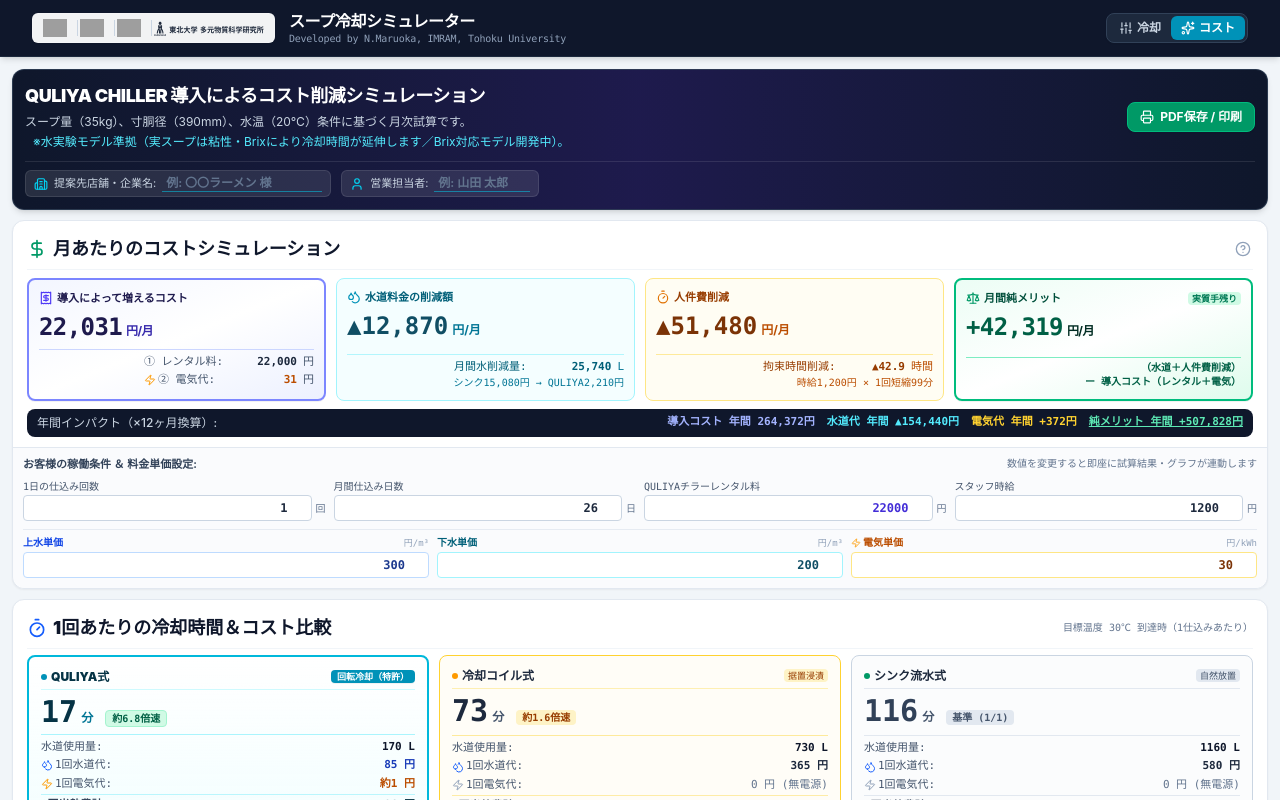
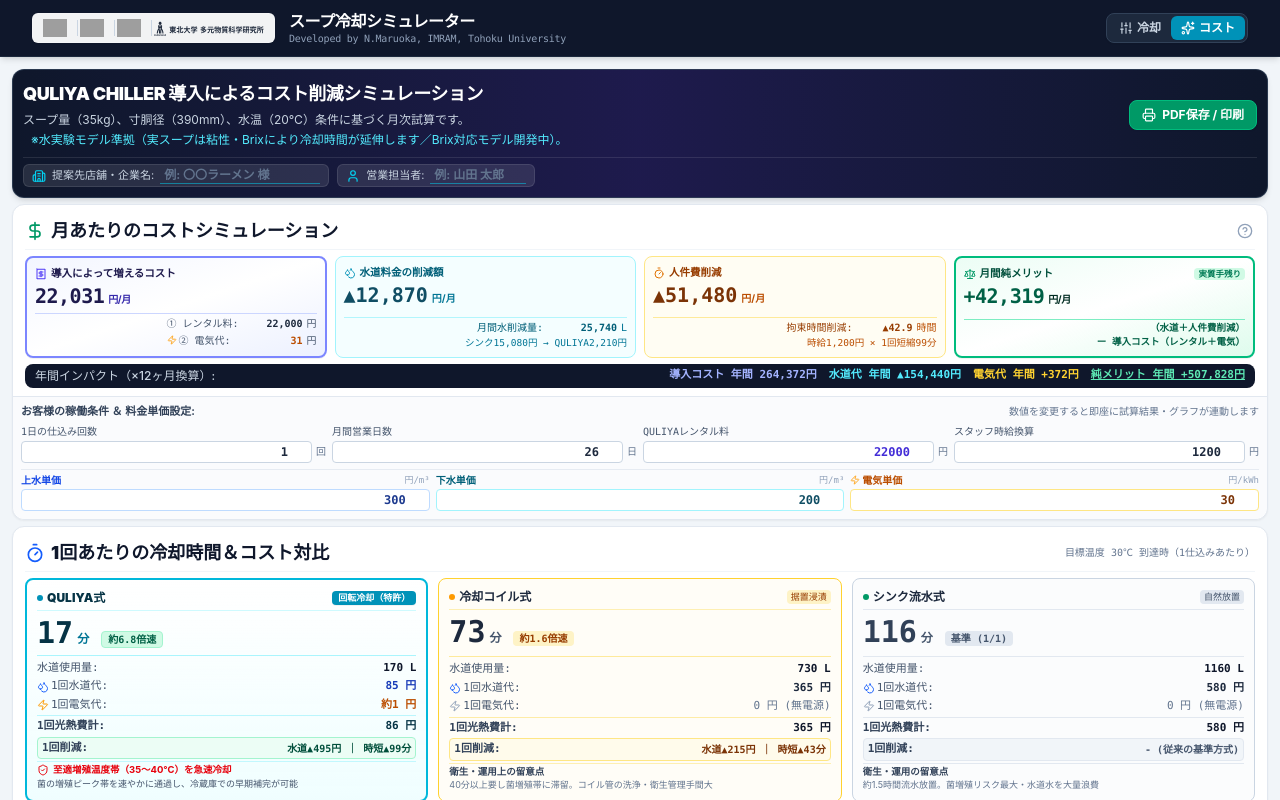
Before and after one commit to nobuhiromaruokad4-cpu/20261020-quliya, a React (Vite) app: page / in a window 1280 px wide. Both pictures are taken after a click on the button "コスト". Shown: the top 800 px of the page. Built offline with nearby package versions, Linux system fonts and the light colour scheme; grey boxes are pictures that could not be loaded.

Commit message:
style: adjust layout spacing in SalesSummaryMode
Reduce padding and margin values in the SalesSummaryMode component to optimize the layout density and visual balance.

```diff
--- a/src/components/SalesSummaryMode.tsx
+++ b/src/components/SalesSummaryMode.tsx
@@ -162,10 +162,10 @@
   };
 
   return (
-    <div className="space-y-2.5">
+    <div className="space-y-1.5">
       {/* 1. トップバナー & アクション */}
-      <div className="bg-gradient-to-r from-slate-900 via-indigo-950 to-slate-900 rounded-xl p-3 text-white shadow-md border border-slate-700/80">
-        <div className="flex flex-col sm:flex-row sm:items-center justify-between gap-3 pb-2.5 border-b border-white/10">
+      <div className="bg-gradient-to-r from-slate-900 via-indigo-950 to-slate-900 rounded-xl p-2.5 text-white shadow-md border border-slate-700/80">
+        <div className="flex flex-col sm:flex-row sm:items-center justify-between gap-2 pb-2 border-b border-white/10">
           <div>
             <h2 className="text-base sm:text-lg font-black tracking-tight text-white flex items-center gap-2">
               QULIYA CHILLER 導入によるコスト削減シミュレーション
@@ -191,8 +191,8 @@
           </div>
         </div>
 
-        <div className="pt-2 flex flex-wrap items-center gap-2.5 text-xs">
-          <div className="flex items-center space-x-1.5 bg-white/10 px-2 py-1 rounded-md border border-white/10">
+        <div className="pt-1.5 flex flex-wrap items-center gap-2 text-xs">
+          <div className="flex items-center space-x-1.5 bg-white/10 px-2 py-0.5 rounded-md border border-white/10">
             <Building2 className="w-3.5 h-3.5 text-cyan-400 shrink-0" />
             <span className="text-[11px] text-slate-300">提案先店舗・企業名:</span>
             <input
@@ -204,7 +204,7 @@
             />
           </div>
 
-          <div className="flex items-center space-x-1.5 bg-white/10 px-2 py-1 rounded-md border border-white/10">
+          <div className="flex items-center space-x-1.5 bg-white/10 px-2 py-0.5 rounded-md border border-white/10">
             <User className="w-3.5 h-3.5 text-cyan-400 shrink-0" />
             <span className="text-[11px] text-slate-300">営業担当者:</span>
             <input
@@ -219,11 +219,11 @@
       </div>
 
       {/* 2. メインハイライト: 月あたりのコストシミュレーション */}
-      <div className="bg-white rounded-xl p-3 sm:p-3.5 border border-slate-200 shadow-xs page-break-inside-avoid">
+      <div className="bg-white rounded-xl p-2.5 sm:p-3 border border-slate-200 shadow-xs page-break-inside-avoid">
         <div>
-          <div className="flex items-center justify-between pb-1.5 border-b border-slate-100 mb-2">
+          <div className="flex items-center justify-between pb-1 border-b border-slate-100 mb-1.5">
             <div className="flex items-center space-x-1.5">
-              <DollarSign className="w-5 h-5 text-emerald-600 shrink-0" />
+              <DollarSign className="w-4 h-4 sm:w-5 sm:h-5 text-emerald-600 shrink-0" />
               <h3 className="font-black text-base sm:text-lg text-slate-900">
                 月あたりのコストシミュレーション
               </h3>
@@ -238,7 +238,7 @@
           </div>
 
           {showRoiHelp && (
-            <div className="mb-2.5 p-2 bg-slate-50 border border-slate-200 rounded-lg text-[11px] text-slate-600 space-y-1">
+            <div className="mb-2 p-2 bg-slate-50 border border-slate-200 rounded-lg text-[11px] text-slate-600 space-y-1">
               <p>
                 <strong>計算条件:</strong> 月稼働 {monthlyDays}日 × 1日 {dailyBatches}回 ＝ 計 {monthlyBatches}回の冷却仕込み。
               </p>
@@ -254,33 +254,32 @@
             </div>
           )}
 
-          {/* メリットカード群 (4カラム配置) */}
-          <div className="grid grid-cols-1 sm:grid-cols-2 lg:grid-cols-4 gap-2 sm:gap-2.5 mb-2">
+          {/* 月間コスト・削減額およびメリットカード群 (4カラム配置 & 縦幅コンパクト化) */}
+          <div className="grid grid-cols-2 lg:grid-cols-4 gap-1.5 sm:gap-2 mb-1.5">
             {/* ① 導入コスト */}
-            <div className="p-2.5 rounded-lg border-2 border-indigo-400 bg-gradient-to-br from-indigo-50/70 via-white to-indigo-100/60 flex flex-col justify-between shadow-2xs">
+            <div className="p-1.5 sm:p-2 rounded-lg border-2 border-indigo-400 bg-gradient-to-br from-indigo-50/70 via-white to-indigo-100/60 flex flex-col justify-between shadow-2xs">
               <div>
                 <div className="flex items-center justify-between">
-                  <span className="text-[11px] font-black text-indigo-950 flex items-center gap-1">
-                    <Receipt className="w-3.5 h-3.5 text-indigo-600 shrink-0" />
+                  <span className="text-[10.5px] font-black text-indigo-950 flex items-center gap-1">
+                    <Receipt className="w-3 h-3 text-indigo-600 shrink-0" />
                     <span>導入によって増えるコスト</span>
                   </span>
                 </div>
-                <div className="mt-1 text-2xl sm:text-2xl font-black text-indigo-950 font-mono tracking-tight">
+                <div className="mt-0.5 text-lg sm:text-xl font-black text-indigo-950 font-mono tracking-tight leading-tight">
                   {addedCostMonth.toLocaleString()}
-                  <span className="text-xs font-bold ml-1 text-indigo-800 font-sans">円/月</span>
+                  <span className="text-[10px] font-bold ml-1 text-indigo-800 font-sans">円/月</span>
                 </div>
               </div>
 
-              {/* 右寄せ＆右揃え構造 */}
-              <div className="mt-1.5 pt-1 border-t border-indigo-200/90 text-[11px] font-mono flex flex-col items-end">
-                <div className="grid grid-cols-[auto_1fr_auto] gap-x-1.5 items-center text-slate-600 w-full max-w-[170px]">
+              <div className="mt-1 pt-0.5 border-t border-indigo-200/90 text-[10px] font-mono flex flex-col items-end">
+                <div className="grid grid-cols-[auto_1fr_auto] gap-x-1 items-center text-slate-600 w-full max-w-[150px]">
                   <span className="text-left whitespace-nowrap">① レンタル料:</span>
                   <span className="text-right font-bold text-slate-800">{monthlyRentalYen.toLocaleString()}</span>
                   <span className="text-right text-slate-600">円</span>
                 </div>
-                <div className="grid grid-cols-[auto_1fr_auto] gap-x-1.5 items-center text-slate-600 w-full max-w-[170px] mt-0.5">
+                <div className="grid grid-cols-[auto_1fr_auto] gap-x-1 items-center text-slate-600 w-full max-w-[150px] mt-0.5">
                   <span className="text-left whitespace-nowrap flex items-center gap-0.5">
-                    <Zap className="w-3 h-3 text-amber-500" />
+                    <Zap className="w-2.5 h-2.5 text-amber-500" />
                     <span>② 電気代:</span>
                   </span>
                   <span className="text-right font-bold text-amber-700">{rotElecCostMonth.toLocaleString()}</span>
@@ -290,85 +289,82 @@
             </div>
 
             {/* ② 水道代削減 */}
-            <div className="p-2.5 rounded-lg border border-cyan-200 bg-cyan-50/60 flex flex-col justify-between">
+            <div className="p-1.5 sm:p-2 rounded-lg border border-cyan-200 bg-cyan-50/60 flex flex-col justify-between">
               <div>
                 <div className="flex items-center justify-between">
-                  <span className="text-[11px] font-bold text-cyan-800 flex items-center gap-1">
-                    <Droplets className="w-3.5 h-3.5 text-cyan-600 shrink-0" />
+                  <span className="text-[10.5px] font-bold text-cyan-800 flex items-center gap-1">
+                    <Droplets className="w-3 h-3 text-cyan-600 shrink-0" />
                     <span>水道料金の削減額</span>
                   </span>
                 </div>
-                <div className="mt-1 text-2xl sm:text-2xl font-black text-cyan-900 font-mono">
+                <div className="mt-0.5 text-lg sm:text-xl font-black text-cyan-900 font-mono leading-tight">
                   ▲{waterSavingsMonth.toLocaleString()}
-                  <span className="text-xs font-bold ml-1 text-cyan-700 font-sans">円/月</span>
+                  <span className="text-[10px] font-bold ml-1 text-cyan-700 font-sans">円/月</span>
                 </div>
               </div>
 
-              {/* 右寄せ＆右揃え構造 */}
-              <div className="mt-1.5 pt-1 border-t border-cyan-200/80 text-[11px] font-mono flex flex-col items-end">
-                <div className="grid grid-cols-[auto_1fr_auto] gap-x-1.5 items-center text-cyan-800 w-full max-w-[170px]">
+              <div className="mt-1 pt-0.5 border-t border-cyan-200/80 text-[10px] font-mono flex flex-col items-end">
+                <div className="grid grid-cols-[auto_1fr_auto] gap-x-1 items-center text-cyan-800 w-full max-w-[150px]">
                   <span className="text-left whitespace-nowrap">月間水削減量:</span>
                   <span className="text-right font-bold">{((sinkWater - rotWater) * monthlyBatches).toLocaleString()}</span>
                   <span className="text-right text-cyan-700">L</span>
                 </div>
-                <div className="text-[10px] text-cyan-700 leading-tight mt-0.5 text-right w-full">
+                <div className="text-[9.5px] text-cyan-700 leading-tight mt-0.5 text-right w-full">
                   シンク{sinkWaterCostMonth.toLocaleString()}円 → QULIYA{rotWaterCostMonth.toLocaleString()}円
                 </div>
               </div>
             </div>
 
             {/* ③ 人件費削減 */}
-            <div className="p-2.5 rounded-lg border border-amber-200 bg-amber-50/60 flex flex-col justify-between">
+            <div className="p-1.5 sm:p-2 rounded-lg border border-amber-200 bg-amber-50/60 flex flex-col justify-between">
               <div>
                 <div className="flex items-center justify-between">
-                  <span className="text-[11px] font-bold text-amber-800 flex items-center gap-1">
-                    <Timer className="w-3.5 h-3.5 text-amber-600 shrink-0" />
+                  <span className="text-[10.5px] font-bold text-amber-800 flex items-center gap-1">
+                    <Timer className="w-3 h-3 text-amber-600 shrink-0" />
                     <span>人件費削減</span>
                   </span>
                 </div>
-                <div className="mt-1 text-2xl sm:text-2xl font-black text-amber-900 font-mono">
+                <div className="mt-0.5 text-lg sm:text-xl font-black text-amber-900 font-mono leading-tight">
                   ▲{laborSavingsMonth.toLocaleString()}
-                  <span className="text-xs font-bold ml-1 text-amber-700 font-sans">円/月</span>
+                  <span className="text-[10px] font-bold ml-1 text-amber-700 font-sans">円/月</span>
                 </div>
               </div>
 
-              {/* 右寄せ＆右揃え構造 */}
-              <div className="mt-1.5 pt-1 border-t border-amber-200/80 text-[11px] font-mono flex flex-col items-end">
-                <div className="grid grid-cols-[auto_1fr_auto] gap-x-1.5 items-center text-amber-800 w-full max-w-[170px]">
+              <div className="mt-1 pt-0.5 border-t border-amber-200/80 text-[10px] font-mono flex flex-col items-end">
+                <div className="grid grid-cols-[auto_1fr_auto] gap-x-1 items-center text-amber-800 w-full max-w-[150px]">
                   <span className="text-left whitespace-nowrap">拘束時間削減:</span>
                   <span className="text-right font-bold">▲{timeSavingsHoursMonth.toFixed(1)}</span>
                   <span className="text-right text-amber-700">時間</span>
                 </div>
-                <div className="text-[10px] text-amber-700 leading-tight mt-0.5 text-right w-full">
+                <div className="text-[9.5px] text-amber-700 leading-tight mt-0.5 text-right w-full">
                   時給{hourlyWage.toLocaleString()}円 × 1回短縮{timeSavingsMinPerBatch}分
                 </div>
               </div>
             </div>
 
             {/* ④ 純手残りメリット */}
-            <div className="p-2.5 rounded-lg border-2 border-emerald-500 bg-gradient-to-br from-emerald-50 via-white to-emerald-100/70 flex flex-col justify-between shadow-2xs">
+            <div className="p-1.5 sm:p-2 rounded-lg border-2 border-emerald-500 bg-gradient-to-br from-emerald-50 via-white to-emerald-100/70 flex flex-col justify-between shadow-2xs">
               <div>
                 <div className="flex items-center justify-between">
-                  <span className="text-[11px] font-black text-emerald-900 flex items-center gap-1">
-                    <Scale className="w-3.5 h-3.5 text-emerald-600 shrink-0" />
+                  <span className="text-[10.5px] font-black text-emerald-900 flex items-center gap-1">
+                    <Scale className="w-3 h-3 text-emerald-600 shrink-0" />
                     <span>月間純メリット</span>
                   </span>
-                  <span className="text-[9px] font-bold text-emerald-700 bg-emerald-100 px-1 py-0.2 rounded font-sans">
+                  <span className="text-[8.5px] font-bold text-emerald-700 bg-emerald-100 px-1 py-0.2 rounded font-sans">
                     実質手残り
                   </span>
                 </div>
-                <div className="mt-1 text-2xl sm:text-2xl font-black text-emerald-800 font-mono tracking-tight flex items-baseline">
+                <div className="mt-0.5 text-lg sm:text-xl font-black text-emerald-800 font-mono tracking-tight flex items-baseline leading-tight">
                   {netSavingsMonth >= 0 ? `+${netSavingsMonth.toLocaleString()}` : `${netSavingsMonth.toLocaleString()}`}
-                  <span className="text-xs font-bold ml-1 text-emerald-950 font-sans">円/月</span>
+                  <span className="text-[10px] font-bold ml-1 text-emerald-950 font-sans">円/月</span>
                 </div>
               </div>
 
-              {/* 右寄せ＆右揃え構造 */}
-              <div className="mt-1.5 pt-1 border-t border-emerald-300/80 text-[11px] font-mono flex flex-col items-end">
-                <div className="text-[10px] text-emerald-800 font-semibold leading-tight text-right w-full">
+              <div className="mt-1 pt-0.5 border-t border-emerald-300/80 text-[9.5px] font-mono flex flex-col items-end">
+                <div className="text-[9.5px] text-emerald-800 font-semibold leading-tight text-right w-full">
                   （水道＋人件費削減）
                 </div>
-                <div className="text-[10px] text-emerald-800 font-semibold leading-tight text-right w-full mt-0.5">
+                <div className="text-[9.5px] text-emerald-800 font-semibold leading-tight text-right w-full mt-0.5">
                   ー 導入コスト（レンタル＋電気）
                 </div>
               </div>
@@ -376,7 +372,7 @@
           </div>
 
           {/* 年間換算バー */}
-          <div className="bg-slate-900 text-white rounded-lg px-2.5 py-1.5 flex flex-wrap items-center justify-between gap-1 text-xs">
+          <div className="bg-slate-900 text-white rounded-lg px-2.5 py-1 flex flex-wrap items-center justify-between gap-1 text-xs">
             <span className="text-slate-300 font-medium">
               年間インパクト（×12ヶ月換算）:
             </span>
@@ -398,7 +394,7 @@
         </div>
 
         {/* 試算条件の入力コントロール */}
-        <div className="mt-2.5 pt-2 border-t border-slate-200 bg-slate-50/70 -mx-3 -mb-3 sm:-mx-3.5 sm:-mb-3.5 p-2.5 rounded-b-xl space-y-2">
+        <div className="mt-2 pt-1.5 border-t border-slate-200 bg-slate-50/70 -mx-2.5 -mb-2.5 sm:-mx-3 sm:-mb-3 p-2 rounded-b-xl space-y-1.5">
           <div className="text-[11px] font-bold text-slate-700 flex items-center justify-between">
             <span>お客様の稼働条件 ＆ 料金単価設定:</span>
             <span className="text-[10px] text-slate-500 font-normal">
@@ -406,7 +402,7 @@
             </span>
           </div>
 
-          <div className="grid grid-cols-2 sm:grid-cols-4 gap-2 text-xs font-mono">
+          <div className="grid grid-cols-2 sm:grid-cols-4 gap-1.5 text-xs font-mono">
             <div>
               <label className="text-[10px] text-slate-600 block mb-0.5">1日の仕込み回数</label>
               <div className="flex items-center space-x-1">
@@ -417,14 +413,14 @@
                   step="1"
                   value={dailyBatches}
                   onChange={(e) => setDailyBatches(Math.max(1, parseInt(e.target.value) || 1))}
-                  className="w-full bg-white border border-slate-300 rounded px-2 py-1 text-xs font-bold text-slate-800 text-right"
+                  className="w-full bg-white border border-slate-300 rounded px-2 py-0.5 text-xs font-bold text-slate-800 text-right"
                 />
                 <span className="text-slate-500 text-[10px]">回</span>
               </div>
             </div>
 
             <div>
-              <label className="text-[10px] text-slate-600 block mb-0.5">月間仕込み日数</label>
+              <label className="text-[10px] text-slate-600 block mb-0.5">月間営業日数</label>
               <div className="flex items-center space-x-1">
                 <input
                   type="number"
@@ -433,14 +429,14 @@
                   step="1"
                   value={monthlyDays}
                   onChange={(e) => setMonthlyDays(Math.max(1, parseInt(e.target.value) || 1))}
-                  className="w-full bg-white border border-slate-300 rounded px-2 py-1 text-xs font-bold text-slate-800 text-right"
+                  className="w-full bg-white border border-slate-300 rounded px-2 py-0.5 text-xs font-bold text-slate-800 text-right"
                 />
                 <span className="text-slate-500 text-[10px]">日</span>
               </div>
             </div>
 
             <div>
-              <label className="text-[10px] text-slate-600 block mb-0.5">QULIYAチラーレンタル料</label>
+              <label className="text-[10px] text-slate-600 block mb-0.5">QULIYAレンタル料</label>
               <div className="flex items-center space-x-1">
                 <input
                   type="number"
@@ -449,14 +445,14 @@
                   step="1000"
                   value={monthlyRentalYen}
                   onChange={(e) => setMonthlyRentalYen(Math.max(0, parseInt(e.target.value) || 0))}
-                  className="w-full bg-white border border-slate-300 rounded px-2 py-1 text-xs font-bold text-indigo-700 text-right"
+                  className="w-full bg-white border border-slate-300 rounded px-2 py-0.5 text-xs font-bold text-indigo-700 text-right"
                 />
                 <span className="text-slate-500 text-[10px]">円</span>
               </div>
             </div>
 
             <div>
-              <label className="text-[10px] text-slate-600 block mb-0.5">スタッフ時給</label>
+              <label className="text-[10px] text-slate-600 block mb-0.5">スタッフ時給換算</label>
               <div className="flex items-center space-x-1">
                 <input
                   type="number"
@@ -465,14 +461,14 @@
                   step="50"
                   value={hourlyWage}
                   onChange={(e) => setHourlyWage(Math.max(0, parseInt(e.target.value) || 0))}
-                  className="w-full bg-white border border-slate-300 rounded px-2 py-1 text-xs font-bold text-slate-800 text-right"
+                  className="w-full bg-white border border-slate-300 rounded px-2 py-0.5 text-xs font-bold text-slate-800 text-right"
                 />
                 <span className="text-slate-500 text-[10px]">円</span>
               </div>
             </div>
           </div>
 
-          <div className="pt-1.5 border-t border-slate-200/80 grid grid-cols-1 sm:grid-cols-3 gap-2 text-xs font-mono">
+          <div className="pt-1 border-t border-slate-200/80 grid grid-cols-1 sm:grid-cols-3 gap-1.5 text-xs font-mono">
             <div>
               <div className="flex items-center justify-between mb-0.5">
                 <label className="text-[10px] font-semibold text-blue-700">上水単価</label>
@@ -485,7 +481,7 @@
                 step="10"
                 value={supplyCost}
                 onChange={(e) => handleWaterSupplyChange(parseFloat(e.target.value) || 0)}
-                className="w-full bg-white border border-blue-200 rounded px-2 py-1 text-xs font-bold text-blue-900 text-right focus:border-blue-400 focus:outline-none"
+                className="w-full bg-white border border-blue-200 rounded px-2 py-0.5 text-xs font-bold text-blue-900 text-right focus:border-blue-400 focus:outline-none"
               />
             </div>
 
@@ -501,7 +497,7 @@
                 step="10"
                 value={drainCost}
                 onChange={(e) => handleWaterDrainChange(parseFloat(e.target.value) || 0)}
-                className="w-full bg-white border border-cyan-200 rounded px-2 py-1 text-xs font-bold text-cyan-900 text-right focus:border-cyan-400 focus:outline-none"
+                className="w-full bg-white border border-cyan-200 rounded px-2 py-0.5 text-xs font-bold text-cyan-900 text-right focus:border-cyan-400 focus:outline-none"
               />
             </div>
 
@@ -520,7 +516,7 @@
                 step="1"
                 value={electricityCostPerKwh}
                 onChange={(e) => handleElectricityCostChange(parseFloat(e.target.value) || 0)}
-                className="w-full bg-white border border-amber-200 rounded px-2 py-1 text-xs font-bold text-amber-900 text-right focus:border-amber-400 focus:outline-none"
+                className="w-full bg-white border border-amber-200 rounded px-2 py-0.5 text-xs font-bold text-amber-900 text-right focus:border-amber-400 focus:outline-none"
               />
             </div>
           </div>
@@ -528,12 +524,12 @@
       </div>
 
       {/* 3. 1回あたりの冷却時間＆コスト対比 */}
-      <div className="bg-white rounded-xl p-3 sm:p-3.5 border border-slate-200 shadow-xs page-break-inside-avoid">
-        <div className="flex items-center justify-between pb-1.5 border-b border-slate-100 mb-1.5">
+      <div className="bg-white rounded-xl p-2.5 sm:p-3 border border-slate-200 shadow-xs page-break-inside-avoid">
+        <div className="flex items-center justify-between pb-1 border-b border-slate-100 mb-1.5">
           <div className="flex items-center space-x-1.5">
-            <Timer className="w-5 h-5 text-blue-600 shrink-0" />
+            <Timer className="w-4 h-4 sm:w-5 sm:h-5 text-blue-600 shrink-0" />
             <h3 className="font-black text-base sm:text-lg text-slate-900">
-              1回あたりの冷却時間＆コスト比較
+              1回あたりの冷却時間＆コスト対比
             </h3>
           </div>
           <span className="text-[10px] text-slate-500 font-mono">
@@ -543,7 +539,7 @@
 
         <div className="grid grid-cols-1 sm:grid-cols-3 gap-2 sm:gap-2.5">
           {/* ① QULIYA式 */}
-          <div className="p-2.5 sm:p-3 rounded-lg border-2 border-cyan-500 bg-gradient-to-b from-white via-cyan-50/40 to-cyan-50/80 flex flex-col justify-between shadow-2xs">
+          <div className="p-2 sm:p-2.5 rounded-lg border-2 border-cyan-500 bg-gradient-to-b from-white via-cyan-50/40 to-cyan-50/80 flex flex-col justify-between shadow-2xs">
             <div>
               <div className="flex items-center justify-between mb-1 gap-1 pb-1 border-b border-cyan-100">
                 <div className="flex items-center space-x-1 min-w-0">
@@ -615,7 +611,7 @@
           </div>
 
           {/* ② 冷却コイル式 */}
-          <div className="p-2.5 sm:p-3 rounded-lg border border-amber-300 bg-amber-50/40 flex flex-col justify-between">
+          <div className="p-2 sm:p-2.5 rounded-lg border border-amber-300 bg-amber-50/40 flex flex-col justify-between">
             <div>
               <div className="flex items-center justify-between mb-1 pb-1 border-b border-amber-200/60">
                 <div className="flex items-center space-x-1">
@@ -682,7 +678,7 @@
           </div>
 
           {/* ③ シンク流水式 */}
-          <div className="p-2.5 sm:p-3 rounded-lg border border-slate-300 bg-slate-50/60 flex flex-col justify-between">
+          <div className="p-2 sm:p-2.5 rounded-lg border border-slate-300 bg-slate-50/60 flex flex-col justify-between">
             <div>
               <div className="flex items-center justify-between mb-1 pb-1 border-b border-slate-200">
                 <div className="flex items-center space-x-1">
```
